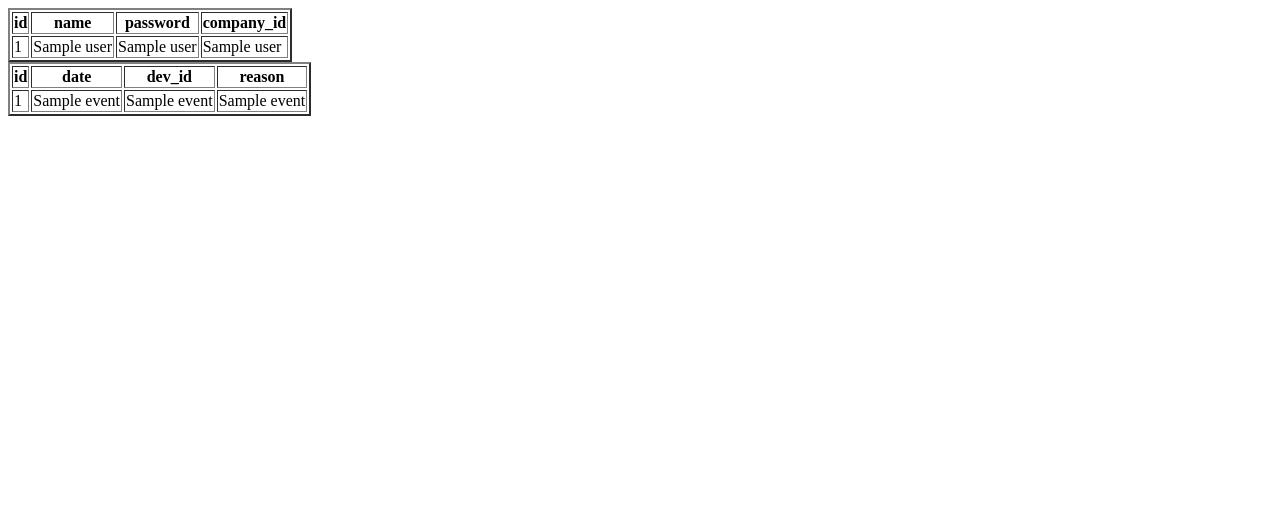
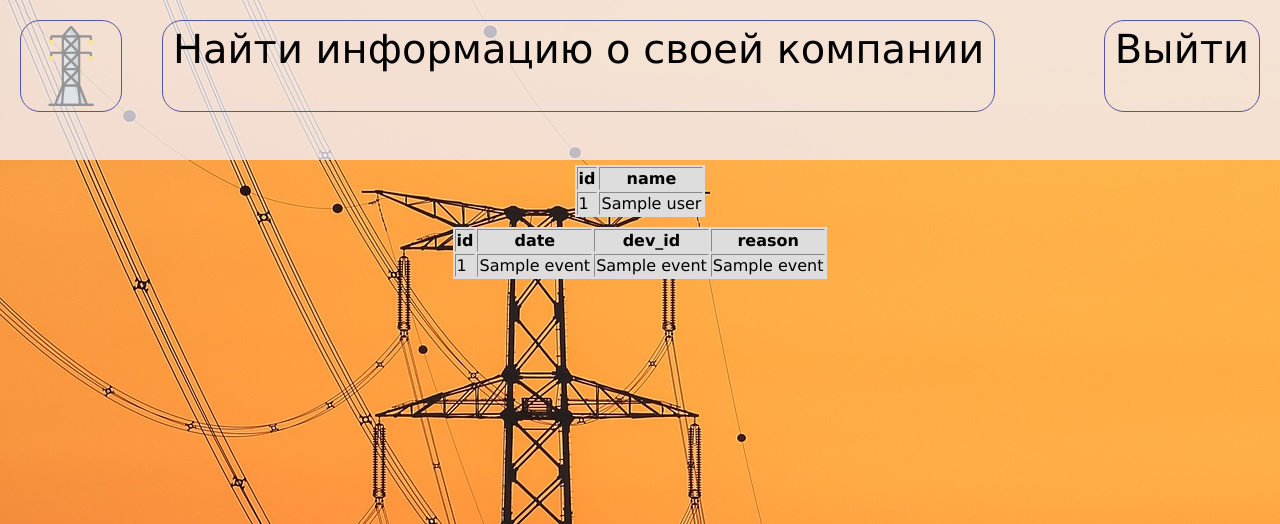
Before and after one commit to the-Old-code/PIKPO, a Flask app: template templates/info.html in a window 1280 px wide. Shown: the top 524 px of the page. Run offline with Flask 2, Linux system fonts and the light colour scheme; the template is opened without the code that fills it: most values are stand-ins (such as "Sample title", 1, 10 or a date in 2020).

Commit message:
add info tables

```diff
--- a/controller.py
+++ b/controller.py
@@ -22,7 +22,7 @@ def get_source_files_list():
 def get_source():
     db_connector = SQLStoreConnectorFactory().get_connector(DATABASE_URI)
     db_connector.start_transaction()
-    qerry = f'SELECT * FROM Пользователь'
+    qerry = f'SELECT * FROM Компании'
     results = db_connector.execute(qerry).fetchall()
     db_connector.end_transaction()
     return results
--- /dev/null
+++ b/static/style/info.css
@@ -0,0 +1,15 @@
+body{
+    background-image:url(../img/inf_bg_img.jpeg);
+}
+table{
+    margin: 5px 0 5px 0;
+    background-color:#DDD;
+    border:#DDD ;
+}
+.content{
+    padding-top: 160px;
+    display: flex;
+    justify-content: center;
+    align-items: center;
+    flex-direction: column;
+}
--- a/static/style/logincss/main.css
+++ b/static/style/logincss/main.css
@@ -148,7 +148,9 @@ iframe {
 .bg1 {background-color: #3b5998}
 .bg2 {background-color: #1da1f2}
 .bg3 {background-color: #ea4335}
-
+.login-bgi{
+  background-image: url('../../img/bg-01.png');
+}
 
 
 /*//////////////////////////////////////////////////////////////////
--- a/templates/info.html
+++ b/templates/info.html
@@ -4,40 +4,33 @@
     <meta charset="UTF-8">
     <meta http-equiv="X-UA-Compatible" content="IE=edge">
     <meta name="viewport" content="width=device-width, initial-scale=1.0">
-    <title>Document</title>
+    <link rel="stylesheet" href="{{ url_for('static',filename='style/style.css')}}">
+    <link rel="stylesheet" href="{{ url_for('static',filename='style/info.css')}}">
+    <title>Информация</title>
 </head>
 <body>
+    <header><div class="logo head_button" onclick="window.location.href = 'main';"><img src="{{url_for('static',filename='img/eo-logo.png')}}" alt=""></div>
+        <div class="search head_button" onclick="window.location.href = 'info';">Найти информацию о своей компании</div>
+        <div class="login head_button" onclick="window.location.href = 'login';">Выйти</div>
+    </header>
+   <div class="content">
+
     <!--===========================Таблица пользователей====================================================-->
-    <div class="job_listing_area plus_padding">
-        <div class="container">
-            <div class="row">
-                <div class="col-lg-9">
-                    <div class="job_lists m-0">
-                        <table border="2">
+                    <table border="2">
                             <th>id</th>
                             <th>name</th>
-                            <th>password</th>
-                            <th>company_id</th>
+                            <!--<th>password</th>
+                            <th>company_id</th> -->
                             {% for user in users %}
                             <tr>
                                 <td>{{user[0]}}</td>
                                 <td>{{user[1]}}</td>
-                                <td>{{user[2]}}</td>
-                                <td>{{user[3]}}</td>
+                                <!--<td>{{user[2]}}</td>
+                                <td>{{user[3]}}</td>-->
                             </tr>
                             {% endfor %}
                         </table>
-                    </div>
-                </div>
-            </div>
-        </div>
-    </div>
     <!--===========================Таблица событий====================================================-->
-    <div class="job_listing_area plus_padding">
-        <div class="container">
-            <div class="row">
-                <div class="col-lg-9">
-                    <div class="job_lists m-0">
                         <table border="2">
                             <th>id</th>
                             <th>date</th>
@@ -52,10 +45,6 @@
                             </tr>
                             {% endfor %}
                         </table>
-                    </div>
-                </div>
-            </div>
-        </div>
     </div>
-</body>
+   </body>
 </html>
--- a/templates/login.html
+++ b/templates/login.html
@@ -33,7 +33,7 @@
 <body>
 
 	<div class="limiter">
-		<div class="container-login100" style="background-image: url('img/bg-01.png');">
+		<div class="container-login100 login-bgi">
 
 			<div class="wrap-login100 p-l-55 p-r-55 p-t-65 p-b-54">
 				<form class="login100-form validate-form" style = "position: relative;">
--- a/templates/main.html
+++ b/templates/main.html
@@ -10,7 +10,8 @@
     <link rel="shortcut icon" href= "{{url_for('static',filename='img/rack-server-lightning_icon.ico')}}">
 </head>
 <body>
-    <header><div class="logo head_button" onclick="window.location.href = 'main';"><img src="{{url_for('static',filename='img/eo-logo.png')}}" alt=""></div><div class="search head_button">Найти информацию о своей компании</div>
+    <header><div class="logo head_button" onclick="window.location.href = 'main';"><img src="{{url_for('static',filename='img/eo-logo.png')}}" alt=""></div>
+        <div class="search head_button" onclick="window.location.href = 'info';">Найти информацию о своей компании</div>
         <div class="login head_button" onclick="window.location.href = 'login';">Войти</div>
         <div class="reg head_button" onclick="window.location.href = 'reg';">Регистрация</div>
     </header>
@@ -19,6 +20,5 @@
         <div class="prompt"></div>
         <footer>Здесь находится важная информация о компании!</footer>
     </div>
-    <script>console.log("hi");</script>
 </body>
 </html>
--- a/templates/reg.html
+++ b/templates/reg.html
@@ -34,10 +34,10 @@
 
 	<div class="limiter">
 
-		<div class="container-login100" style="background-image: url('img/bg-01.png');">
+		<div class="container-login100 login-bgi">
 			<div class="wrap-login100 p-l-55 p-r-55 p-t-65 p-b-54">
 				<form class="login100-form validate-form" style = "position: relative;">
-                    <a href="main.html" class="home"></a>
+                    <a href="main" class="home"></a>
                     <span class="login100-form-title p-b-49">
 						Регистрация
 					</span>
```
Also changed, not shown: test.db.
